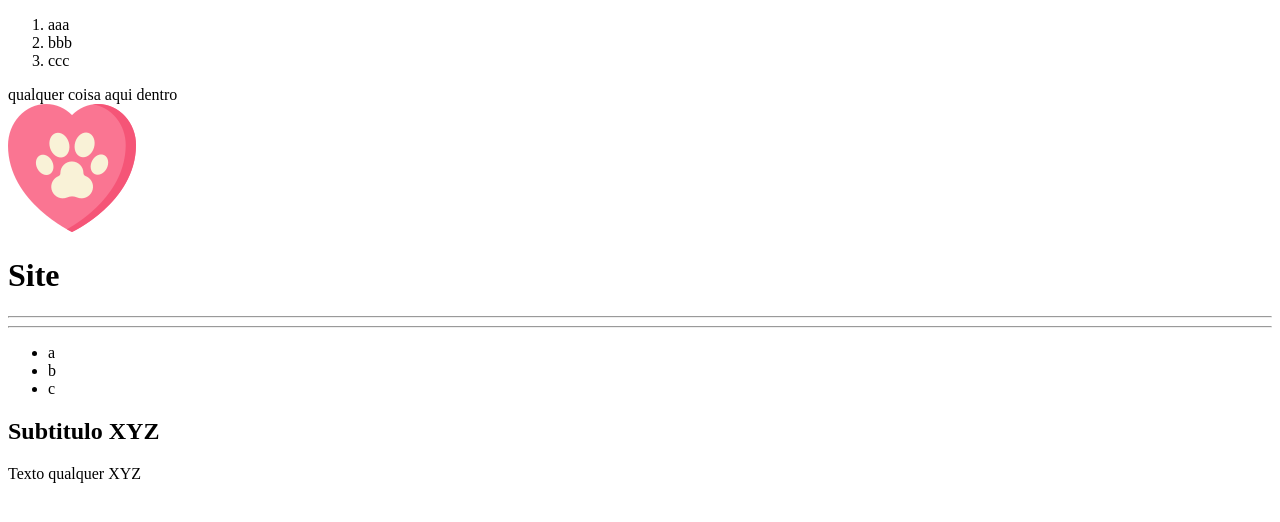
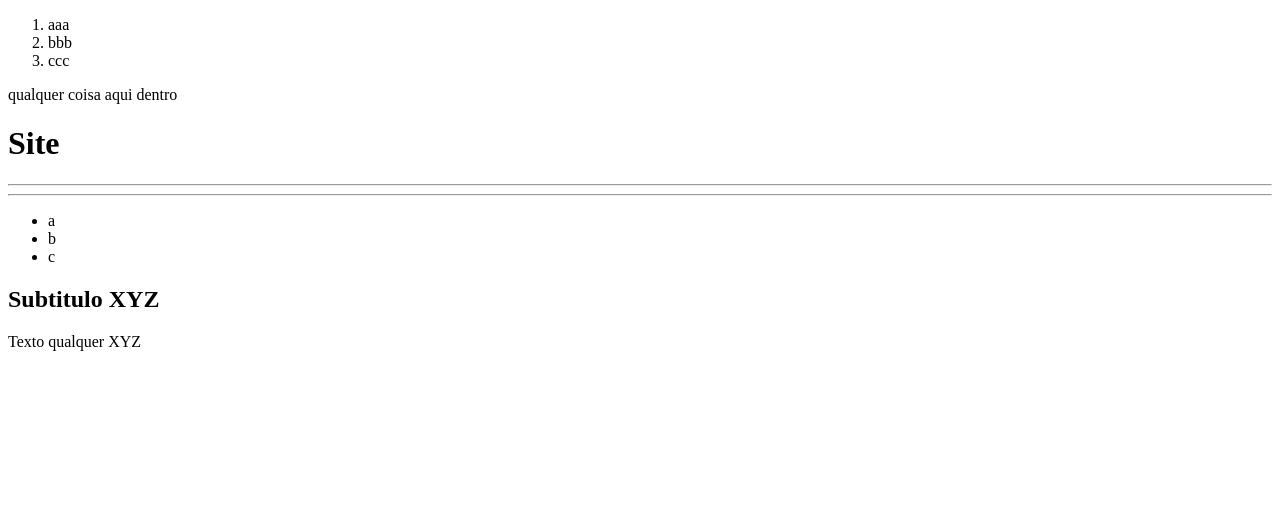
Before and after one commit to bsantostiago/teste-repo-2025, a plain HTML site: page index.html in a window 1280 px wide. Drawn offline with Linux system fonts and the light colour scheme.

Commit message:
Revert "adiciona logotipo"
This reverts commit ff221efa7bea16b8d0c1dc047834d37a8a56d7fe.

```diff
--- a/index.html
+++ b/index.html
@@ -16,9 +16,6 @@
     <div class="colorida">
         qualquer coisa aqui dentro
     </div>
-
-    <img src="img/logo.png" alt="">
-
     <h1>Site</h1>
 
     <hr>
```
Also changed, not shown: img/logo.png (deleted).
